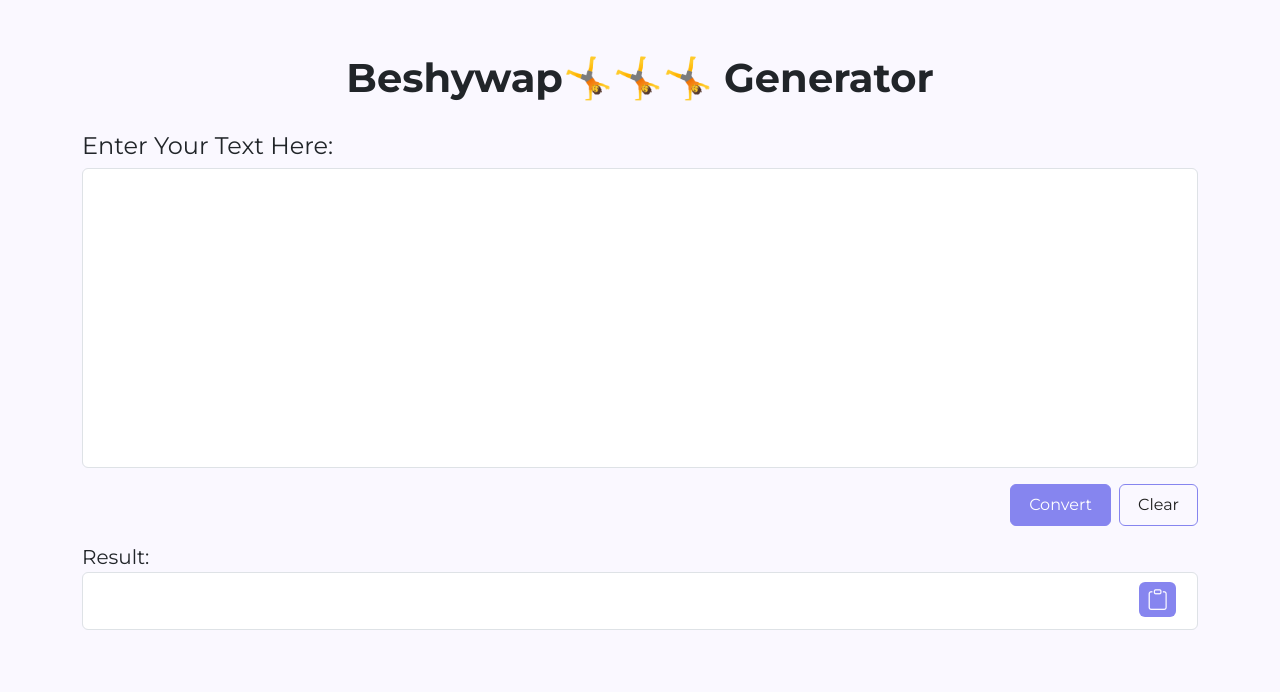
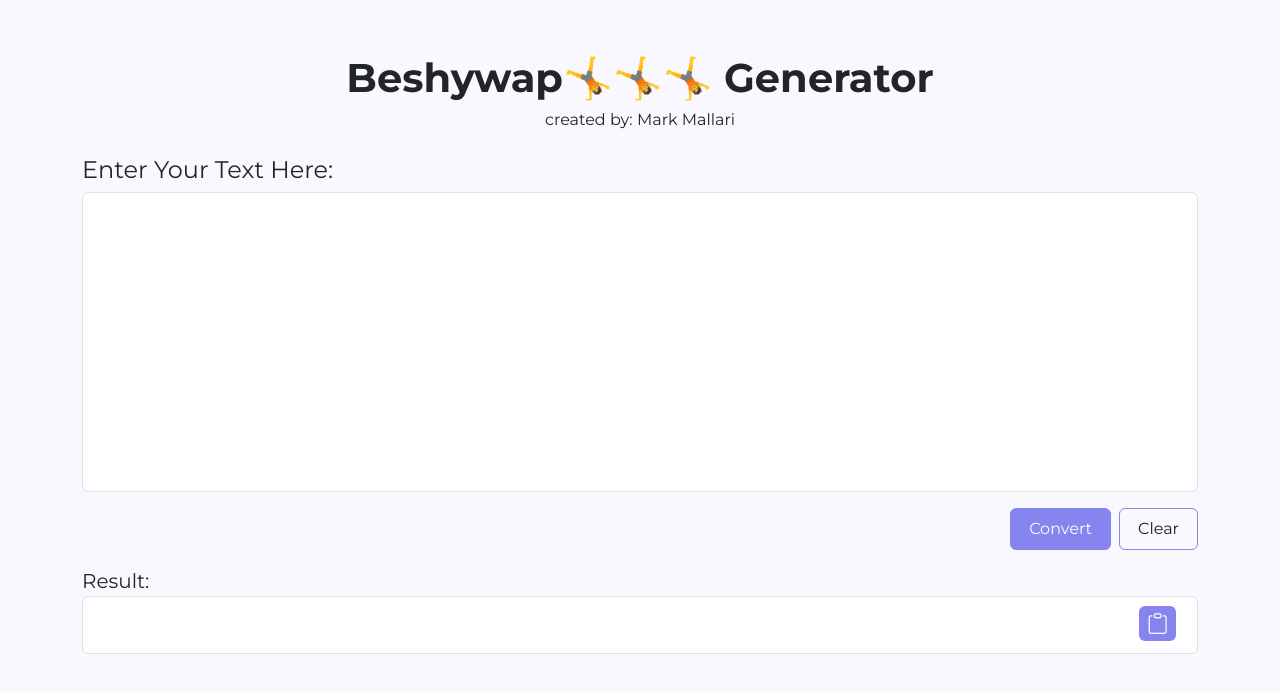
Before and after one commit to MarkMallari16/Beshy, a plain HTML site: page index.html in a window 1280 px wide. Drawn offline with nearby package versions, Linux system fonts and the light colour scheme.

Commit message:
Add files via upload

```diff
--- a/index.html
+++ b/index.html
@@ -13,7 +13,10 @@
 
 <body>
     <div class="container mt-5">
-        <div class="fs-1 fw-bold text-center mb-3">Beshywap🤸🤸🤸 Generator</div>
+        <div class="header mb-3  text-center">
+            <div class="fs-1 fw-bold">Beshywap🤸🤸🤸 Generator</div>
+            <span class="text-center">created by: Mark Mallari</span>
+        </div>
         <label for="text" class="fs-4 my-1">Enter Your Text Here:</label>
         <textarea class="form-control" id="text" rows="3" style="height: 300px; resize: none;"></textarea>
 
```
